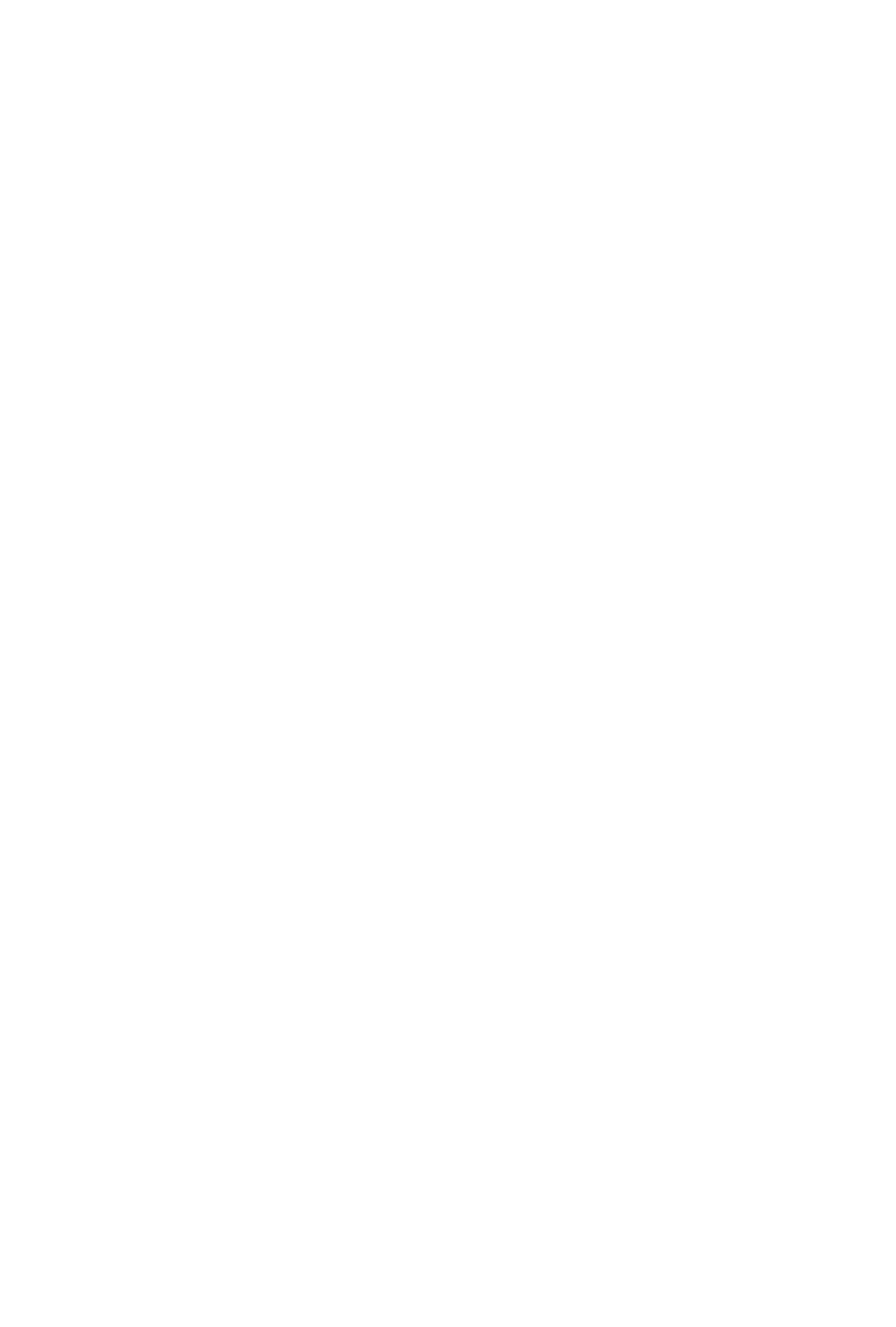
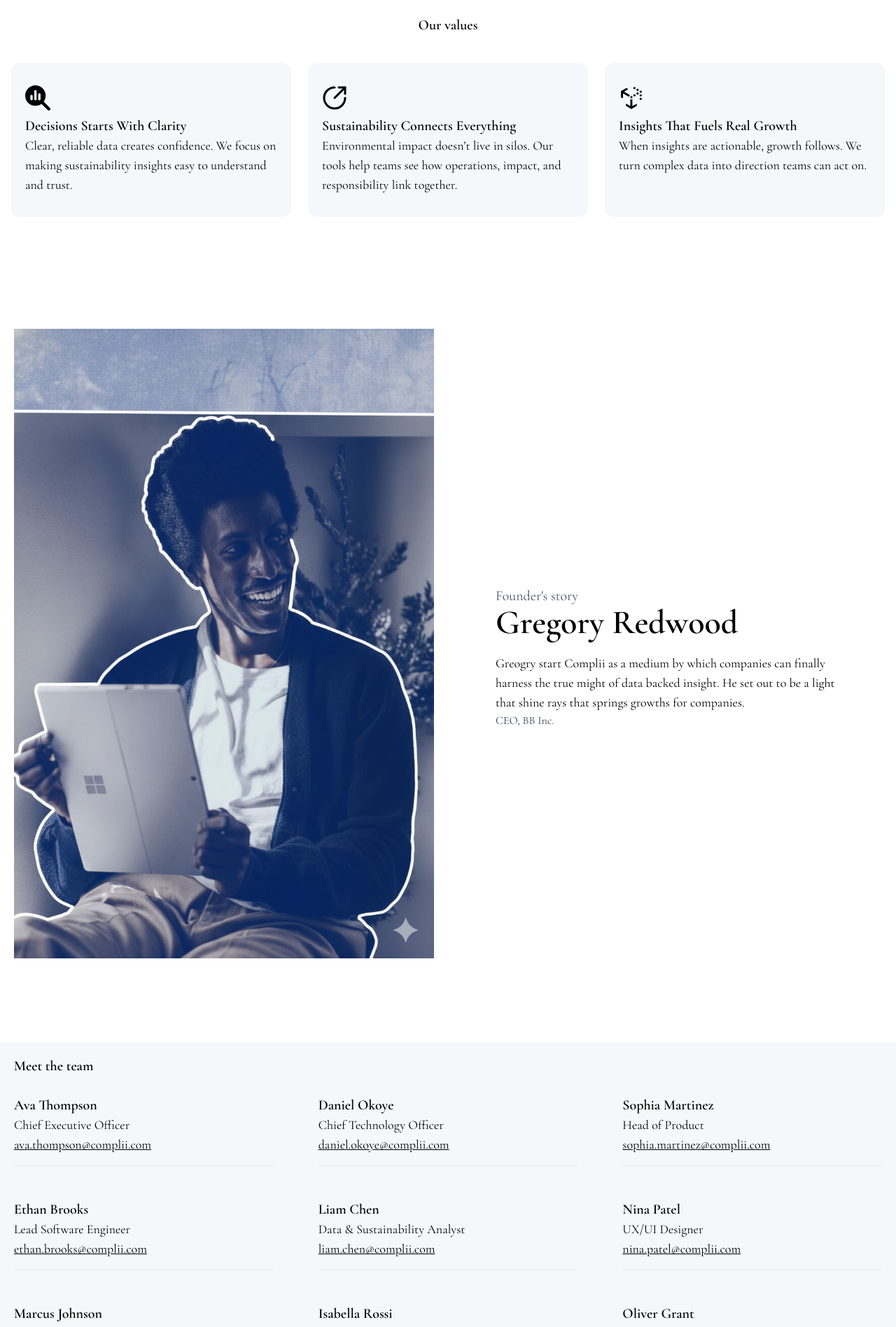
Before and after one commit to kluivstar/Cimplii, a React (Vite) app: page /about in a window 1280 px wide. Shown: the part 880-2777 px from the top of the page at 70% size. Before the commit the page ends 855 px from the top, so only its background shows below. Built offline with nearby package versions, Linux system fonts and the light colour scheme.

Commit message:
Wrapped up UI implementation of About page for mobile screen

```diff
--- a/src/pages/About.jsx
+++ b/src/pages/About.jsx
@@ -1,11 +1,195 @@
 import React from 'react'
+import AboutImg from "../assets/about-image-1.jpg"
+import AboutImgTwo from '../assets/about-image-2.jpg'
+import { HiOutlineGlobe } from "react-icons/hi";
+import { IoMdLink } from "react-icons/io";
+import { LuCircleArrowOutUpRight } from "react-icons/lu";
+import { FaUncharted } from "react-icons/fa";
+import { FaChartPie } from "react-icons/fa6";
+import { FaMagnifyingGlassChart } from "react-icons/fa6";
+
+const teamMembers = [
+  {
+    name: "Ava Thompson",
+    role: "Chief Executive Officer",
+    email: "ava.thompson@complii.com",
+  },
+  {
+    name: "Daniel Okoye",
+    role: "Chief Technology Officer",
+    email: "daniel.okoye@complii.com",
+  },
+  {
+    name: "Sophia Martinez",
+    role: "Head of Product",
+    email: "sophia.martinez@complii.com",
+  },
+  {
+    name: "Ethan Brooks",
+    role: "Lead Software Engineer",
+    email: "ethan.brooks@complii.com",
+  },
+  {
+    name: "Liam Chen",
+    role: "Data & Sustainability Analyst",
+    email: "liam.chen@complii.com",
+  },
+  {
+    name: "Nina Patel",
+    role: "UX/UI Designer",
+    email: "nina.patel@complii.com",
+  },
+  {
+    name: "Marcus Johnson",
+    role: "Business Operations Manager",
+    email: "marcus.johnson@complii.com",
+  },
+  {
+    name: "Isabella Rossi",
+    role: "Marketing & Communications Lead",
+    email: "isabella.rossi@complii.com",
+  },
+  {
+    name: "Oliver Grant",
+    role: "Customer Success Manager",
+    email: "oliver.grant@complii.com",
+  },
+  {
+    name: "Zara Ahmed",
+    role: "Partnerships & Growth Lead",
+    email: "zara.ahmed@complii.com",
+  },
+];
+
+const contentList = [
+    {
+        icon: FaMagnifyingGlassChart,
+        title: "Decisions Starts With Clarity",
+        description:
+        "Clear, reliable data creates confidence. We focus on making sustainability insights easy to understand and trust.",
+    },
+    {
+        icon: LuCircleArrowOutUpRight,
+        title: "Sustainability Connects Everything",
+        description:
+        "Environmental impact doesn’t live in silos. Our tools help teams see how operations, impact, and responsibility link together.",
+    },
+
+    {
+        icon: FaUncharted,
+        title: "Insights That Fuels Real Growth",
+        description:
+        "When insights are actionable, growth follows. We turn complex data into direction teams can act on.",
+    },
+];
 
 const About = () => {
   return (
     <section>
+        {/* About Hero */}
+       <div className='flex flex-col'>
+        {/* About img */}
+        <div className='lg:w-1/2'>
+            <img src={AboutImg} alt="" className='lg:h-full'/>
+        </div>
+        <div className='px-5 py-8'>
+            <span className='text-base text-slate-800'>Our mission</span>
+            <h1 className='text-[20px] md:text-xl 2xl:text-3xl font-semibold'>We are big on practices that improves the overall tragjectory or any brand, business that focused and all about unveiling what real data can do for them now and in the future</h1>
+            <button className="bg-black w-full text-white py-3 px-6 text-base md:text-2xl hover:bg-slate-300 hover:text-black transition md:py-3 mt-5 font-semibold">
+            ▪ Meet the team
+            </button>
+        </div>
+       </div>
 
+       {/* About Values session */}
+       <div>
+            <div className=''>
+                <h1 className=' text-center text-3xl md:text-xl 2xl:text-3xl font-semibold pt-10'>Our values
+            </h1>
+            </div>
+            <div className="py-10 grid gap-6 lg:grid-cols-3 2xl:w-1/2 2xl:mx-auto p-4">
+                {contentList.map((content, index) => {
+                {/* Icon-variable is treated is rendered as a component and rendered - dynamic component rendering*/}
+                const Icon = content.icon;
+
+                return (
+                    <div key={index} className="bg-[#f5f7fa] rounded-xl py-8 px-5 flex flex-col">
+                        {/* Instantiate(turns component reference into actual JSX element react can render) icons after storing in data(container) in the array*/}
+                        <Icon className="text-3xl mb-2 md:text-4xl text-black 2xl:text-5xl" />
+                        <h3 className="text-xl font-semibold md:text-xl 2xl:text-3xl">
+                            {content.title}
+                        </h3>
+                        <p className="text-black text-lg md:text-lg 2xl:text-2xl">
+                            {content.description}
+                        </p>
+
+                    </div>
+
+                );
+                })}
+            </div>
+
+       </div>
+
+        {/* Founded's Story */}
         <div>
+            <div className='p-5 md:flex md:gap-10 md:py-8 lg:px-5 lg:py-30'>
+            {/* Testimonial Image */}
+            <div className='lg:w-1/2'>
+                <img src={AboutImgTwo} alt="Testimonial" />
+            </div>
+            <div className='lg:w-1/2 lg:mt-10  xl:content-center'>
+                <div className='py-2 lg:px-12'>
+                    <span className='text-xl text-slate-600'>Founder's story</span>
+                    <h1 className='text-2xl font-semibold lg:text-5xl'>Gregory Redwood</h1>
+                    <p className='text-lg pt-5'>Greogry start Complii as a medium by which companies can finally harness the true might of data backed insight. He set out to be a light that shine rays that springs growths for companies.</p>
+                    <span className='text-slate-700'>CEO, BB Inc.</span>
+                </div>
 
+            </div>
+        </div>
+        </div>
+
+        {/* Teams */}
+        <div className='bg-[#f5f7fa]'>
+            <div className='p-5'>
+                <h1 className='text-4xl md:text-xl 2xl:text-3xl font-semibold '>Meet the team
+            </h1>
+            </div>
+            <div className="grid gap-6 lg:grid-cols-3 2xl:w-1/2 2xl:mx-auto">
+                {teamMembers.map((person, index) => {
+                {/* Icon-variable is treated is rendered as a component and rendered - dynamic component rendering*/}
+
+                return (
+                    <div key={index} className="py-2 px-5 flex flex-col">
+                        {/* Instantiate(turns component reference into actual JSX element react can render) icons after storing in data(container) in the array*/}
+                        <span className="text-2xl font-semibold md:text-xl 2xl:text-3xl">
+                            {person.name}
+                        </span>
+                        <h2 className="text-black text-lg md:text-lg 2xl:text-2xl">
+                            {person.role}
+                        </h2>
+                        <h2 className="text-black text-lg md:text-lg 2xl:text-2xl underline pb-4">
+                            {person.email}
+                        </h2>
+                        <hr className='text-slate-200 lg:pt-2 2xl:pt-20'/>
+                    </div>
+                );
+                })}
+            </div>
+
+       </div>
+
+        {/* About Newsletter */}
+        <div className="text-center py-20 bg-slate-100 ">
+            <h2 className="text-2xl lg:text-4xl md:text-4xl font-bold text-center py-2">
+            Subscribe to Complii Journal
+            </h2>
+            <div className="text-center">
+                <button className="bg-black text-white py-2 px-6 text-base md:text-2xl hover:bg-slate-300 hover:text-black transition md:py-3">
+                ▪ Sign up to newsletter
+                </button>
+            </div>
         </div>
     </section>
   )
--- a/src/pages/JournalPage.jsx
+++ b/src/pages/JournalPage.jsx
@@ -114,7 +114,7 @@ const JournalPage = () => {
             <button className="bg-black text-white py-2 px-6 text-base md:text-2xl hover:bg-slate-300 hover:text-black transition md:py-3">
             ▪ Sign up to newsletter
             </button>
-      </div>
+        </div>
       </div>
     </section>
   )
```
